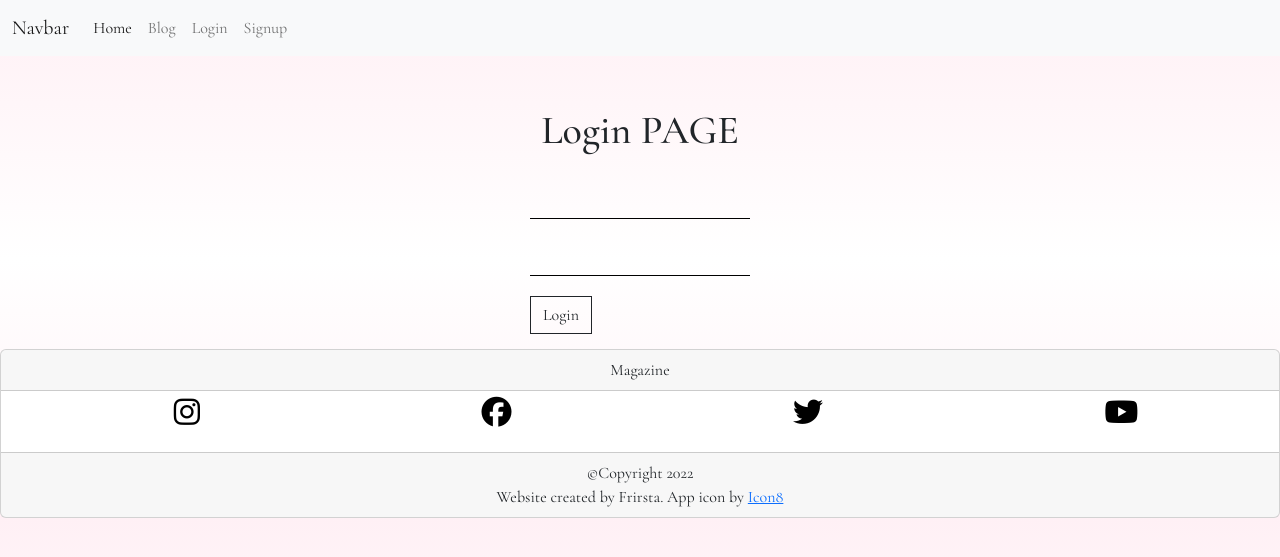
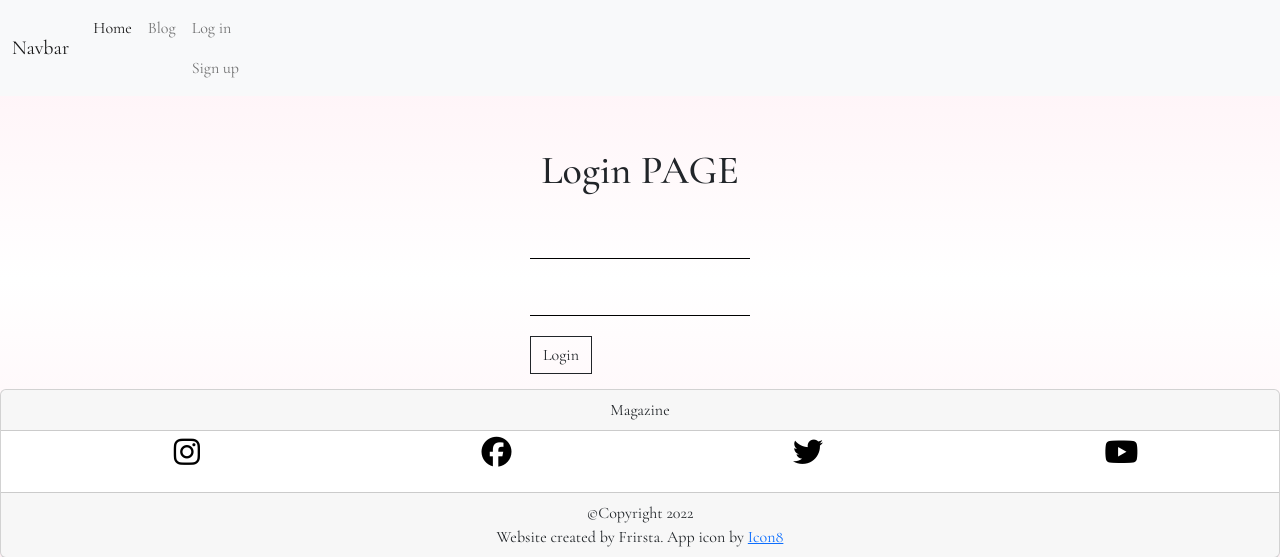
Before and after one commit to frirsta/magazine-blog, a Django app: page /logout/ in a window 1280 px wide. Shown: the top 557 px of the page. Run offline with Django 3.2, Linux system fonts and the light colour scheme; parts of the project's set-up code (start-up, migrations or seed data) failed here and were passed over; some libraries are stand-ins or nearby versions.

Commit message:
Add links to profile, logout and login

```diff
--- a/templates/base.html
+++ b/templates/base.html
@@ -27,13 +27,25 @@
               <li class="nav-item">
                 <a class="nav-link" href="#">Blog</a>
               </li>
+              {% if request.user.is_authenticated %}
+              <div class="authenticated-users">
               <li class="nav-item">
-                <a class="nav-link" href="#">Login</a>
+                <a class="nav-link" href="#">Profile</a>
               </li>
               <li class="nav-item">
-                <a class="nav-link" href="{% url 'magazine:signup' %}">Signup</a>
-
+                <a class="nav-link" href="{% url 'magazine:logout' %}">Log out</a>
               </li>
+            </div>
+              {% else %}
+              <div class="not-authenticated-users">
+              <li class="nav-item">
+                <a class="nav-link {% if request.path == '/users/login' %}active{% endif %}" href="{% url 'magazine:login' %}">Log in</a>
+              </li>
+              <li class="nav-item">
+                <a class="nav-link {% if request.path == '/users/signup' %}active{% endif %}" href="{% url 'magazine:signup' %}">Sign up</a>
+              </li>
+              </div>
+              {% endif %}
             </ul>
           </div>
         </div>
```
Also changed, not shown: templates/users/logout.html (deleted).
